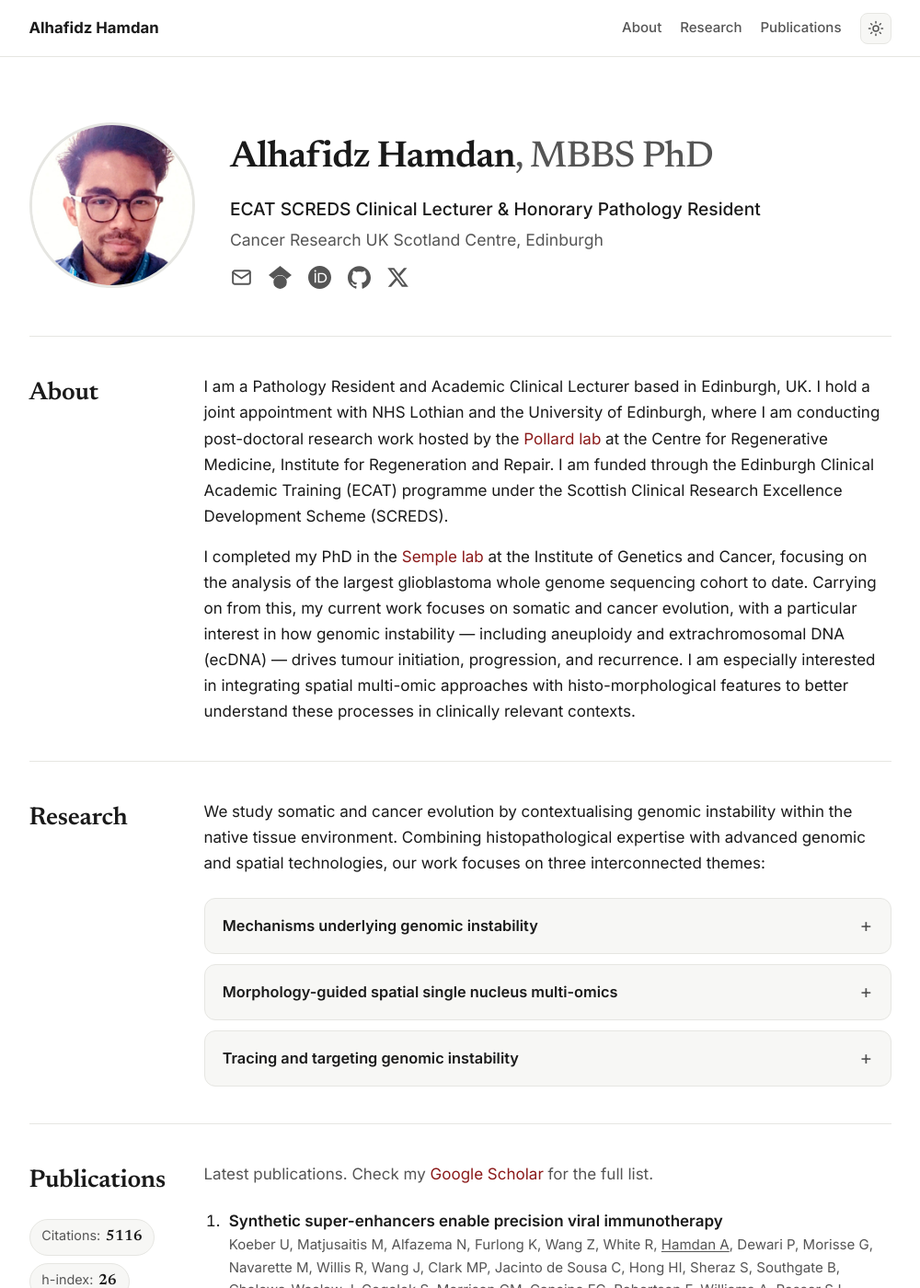
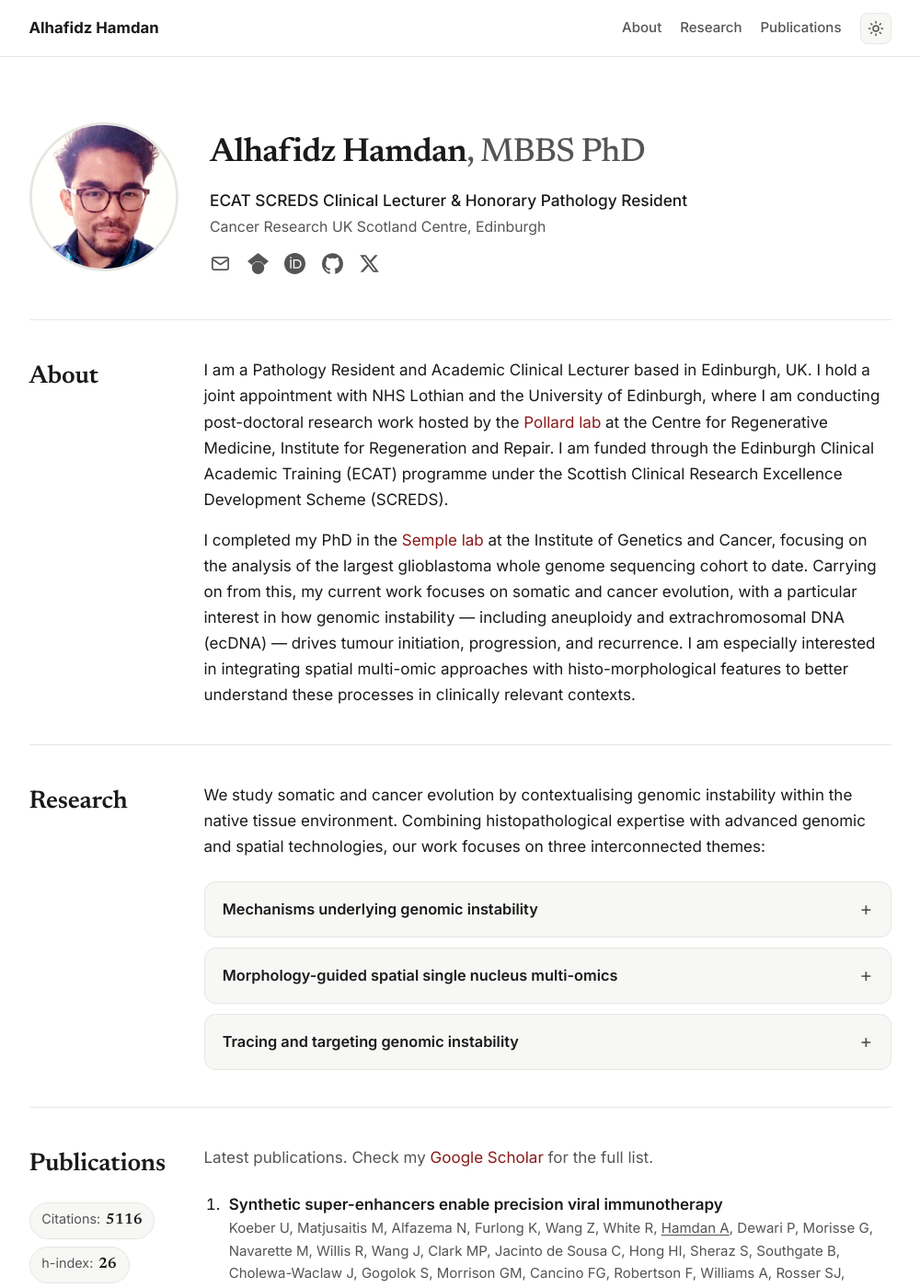
Before and after one commit to alhafidzhamdan/alhafidzhamdan.github.io, a Jekyll site: the page built from index.html, in a window 1280 px wide and 1400 px high. Shown: the whole window at 92% size, without its empty margins (140-1140 px from the left). Built offline with Jekyll 4.4.1, drawn with Linux system fonts in a browser that asks for light colours.

Commit message:
Reduce profile section by 10%

```diff
--- a/assets/css/style.css
+++ b/assets/css/style.css
@@ -148,12 +148,12 @@ a:hover { color: var(--accent-soft); text-decoration: underline; }
 .hero {
   display: flex;
   align-items: center;
-  gap: 2.4rem;
+  gap: 2.16rem;
   padding: 4.4rem 0 2.8rem;
 }
 .hero-photo img {
-  width: 180px;
-  height: 180px;
+  width: 162px;
+  height: 162px;
   border-radius: 50%;
   object-fit: cover;
   object-position: center center;
@@ -161,13 +161,13 @@ a:hover { color: var(--accent-soft); text-decoration: underline; }
 }
 .hero-text h1 {
   font-family: var(--font-serif);
-  font-size: 2.52rem;
+  font-size: 2.27rem;
   font-weight: 600;
   margin: 0 0 0.4rem;
   letter-spacing: -0.02em;
 }
-.hero-text .role { margin: 0; font-weight: 500; font-size: 1.2rem; color: var(--text); }
-.hero-text .affiliation { margin: 0.15rem 0 0.9rem; font-size: 1.1rem; color: var(--text-soft); }
+.hero-text .role { margin: 0; font-weight: 500; font-size: 1.08rem; color: var(--text); }
+.hero-text .affiliation { margin: 0.15rem 0 0.9rem; font-size: 0.99rem; color: var(--text-soft); }
 .affiliation a { color: inherit; text-decoration: underline; text-underline-offset: 2px; text-decoration-color: var(--border); }
 .affiliation a:hover { color: var(--accent); text-decoration-color: var(--accent); }
 
@@ -179,7 +179,7 @@ a:hover { color: var(--accent-soft); text-decoration: underline; }
   transition: color 0.15s ease, transform 0.15s ease;
 }
 .social a:hover { color: var(--accent); transform: translateY(-1px); text-decoration: none; }
-.social svg { width: 25px; height: 25px; display: block; }
+.social svg { width: 23px; height: 23px; display: block; }
 
 .bio p { margin: 0 0 1rem; }
 
```
